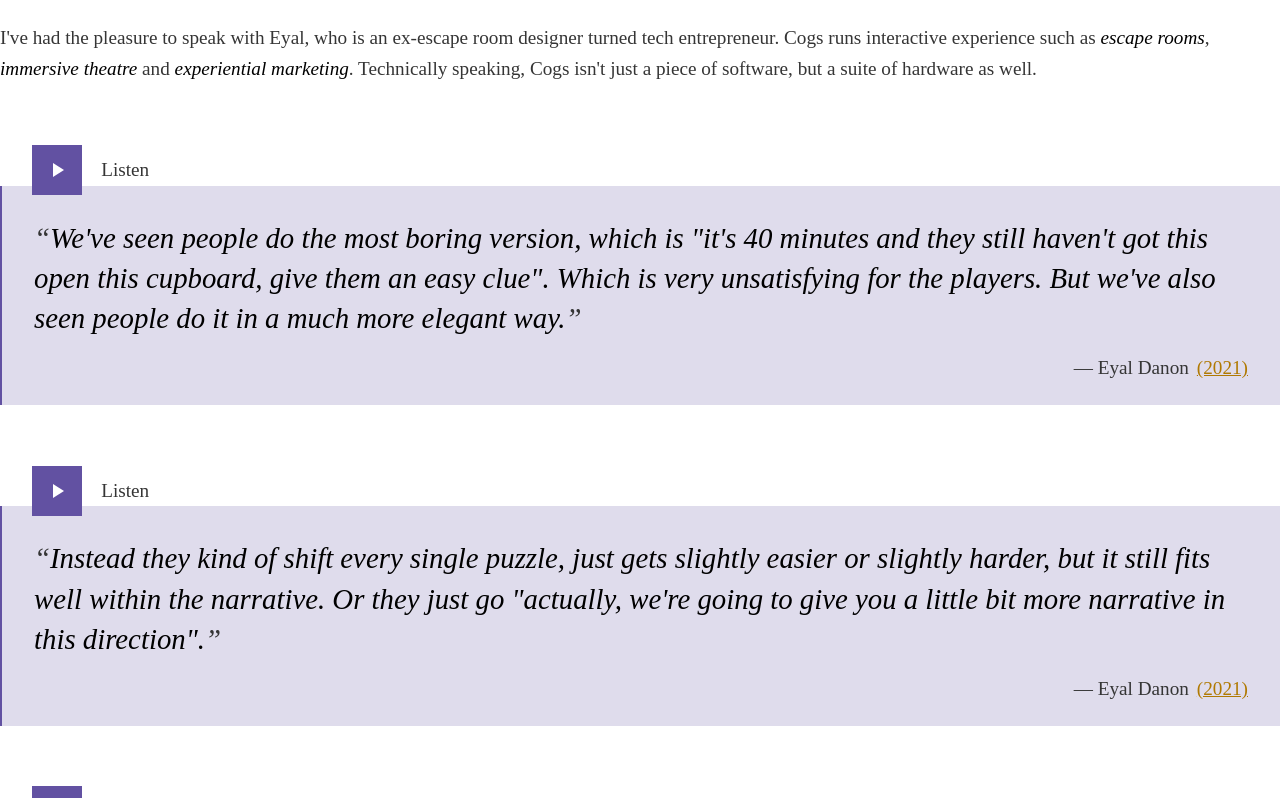
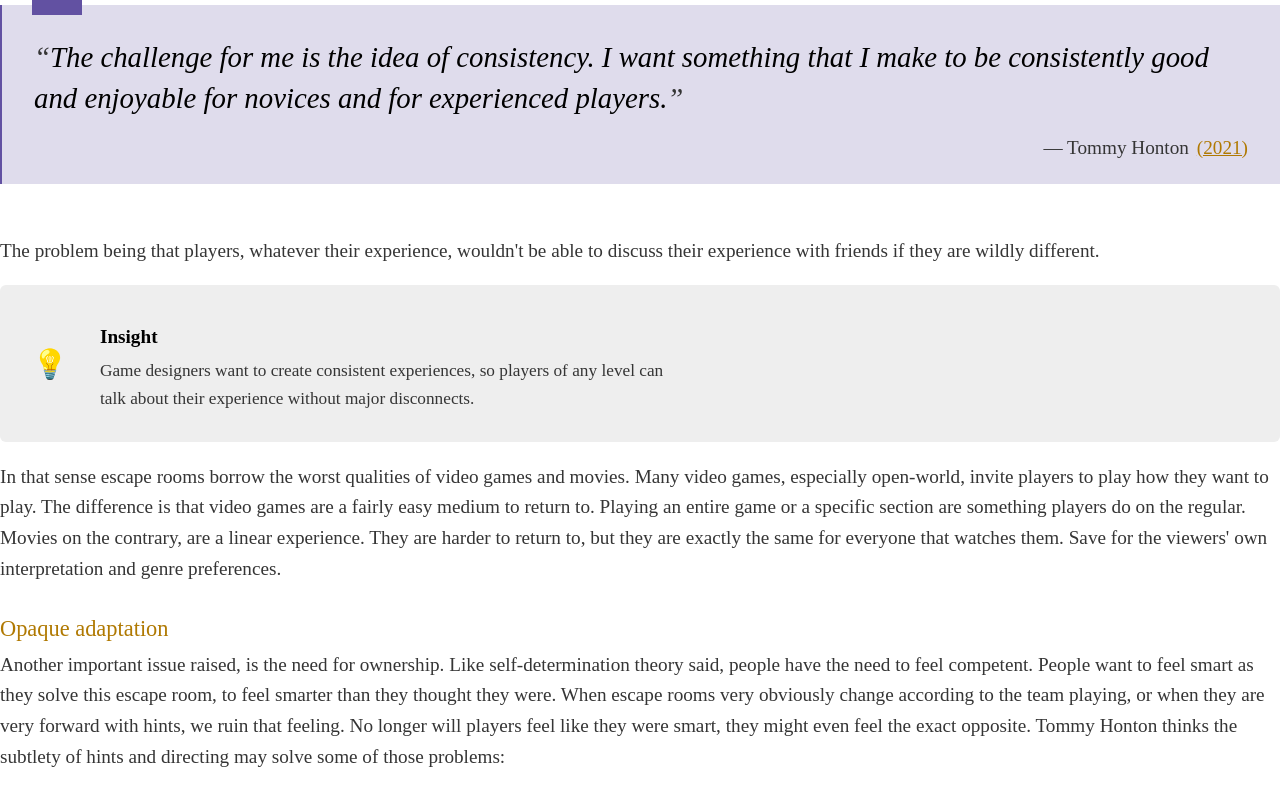
Before and after one commit to nwesthoff/irp-dynamic-difficulty, a Next.js app: page /chapters/findings in a window 1280 px wide. Shown: the part 9222-10020 px from the top of the page. Built offline with nearby package versions, Linux system fonts and the light colour scheme.

Commit message:
✨ Add callout feature

```diff
--- a/components/ChapterBlock.tsx
+++ b/components/ChapterBlock.tsx
@@ -141,14 +141,14 @@ const ChapterBlock = ({ reverse, children, chapter }: Props) => {
           <ChapterSubTitle>{chapter.subtitle}</ChapterSubTitle>
         ) : null}
         <ChapterTitle>
-          <Link href={formatPath(chapter.__resourcePath)}>
+          <Link href={"/" + formatPath(chapter.__resourcePath)}>
             <a>{chapter.title}</a>
           </Link>
         </ChapterTitle>
 
         <ChapterExcerpt>{children}</ChapterExcerpt>
 
-        <ReadChapterButton href={formatPath(chapter.__resourcePath)}>
+        <ReadChapterButton href={"/" + formatPath(chapter.__resourcePath)}>
           Read Chapter
         </ReadChapterButton>
       </ChapterTextContainer>
@@ -157,7 +157,7 @@ const ChapterBlock = ({ reverse, children, chapter }: Props) => {
         <Fragment>
           <Spacer />
           <ChapterImageContainer>
-            <Link href={formatPath(chapter.__resourcePath)}>
+            <Link href={"/" + formatPath(chapter.__resourcePath)}>
               <a>
                 <Image height={400} width={600} src={chapter.image} />
               </a>
--- a/components/Layout.tsx
+++ b/components/Layout.tsx
@@ -3,7 +3,8 @@ import Head from "next/head";
 import { PageWrapper } from "./PageWrapper";
 import Nav from "./Navigation/Nav";
 import styled from "styled-components";
-import ReactTooltip from "react-tooltip";
+import dynamic from "next/dynamic";
+const ReactTooltip = dynamic(() => import("react-tooltip"), { ssr: false });
 
 const StyledFooter = styled.footer`
   margin: 2rem 0;
@@ -79,12 +80,12 @@ const Layout: React.FunctionComponent<Props> = ({
         ) : null}
       </Head>
       <Nav alert={alert} />
+      {children}
       <StyledReactTooltip
         wrapper="span"
         data-multiline="true"
         backgroundColor="#161616"
       />
-      {children}
       <PageWrapper>
         <StyledFooter>
           Made by{" "}
--- /dev/null
+++ b/components/MDXComponents/Callout.tsx
@@ -0,0 +1,52 @@
+import React, { ReactElement, ReactNode } from "react";
+import styled from "styled-components";
+
+const CalloutTitle = styled.h4`
+  font-size: 1em;
+  font-weight: bold;
+  margin-bottom: 0;
+`;
+
+const CalloutEmoji = styled.div`
+  font-size: 1.5em;
+`;
+
+const StyledCallout = styled.div`
+  padding: 0.8rem 2rem;
+  background-color: var(--color-bg-dark);
+  border-radius: var(--border-radius);
+  display: flex;
+  flex-flow: row wrap;
+  justify-content: flex-start;
+  align-items: center;
+  gap: 2rem;
+
+  p {
+    margin-top: 0.4rem;
+    font-size: 0.9em;
+    max-width: 580px;
+    min-width: 240px;
+  }
+`;
+
+interface Props {
+  children: ReactNode;
+  emoji?: string;
+  title?: string;
+}
+
+export default function Callout({
+  children,
+  emoji = "💡",
+  title = "Insight",
+}: Props): ReactElement {
+  return (
+    <StyledCallout>
+      <CalloutEmoji>{emoji}</CalloutEmoji>
+      <div>
+        <CalloutTitle>{title}</CalloutTitle>
+        {children}
+      </div>
+    </StyledCallout>
+  );
+}
--- a/pages/chapters/findings.mdx
+++ b/pages/chapters/findings.mdx
@@ -9,6 +9,7 @@ image: "/img/vault-amulet.jpg"
 import Citation from "@components/Bibliography/Citation";
 import SideBySide from "@components/MDXComponents/SideBySide";
 import PlayQuote from "@components/MDXComponents/PlayQuote";
+import Callout from "@components/MDXComponents/Callout";
 
 ::: section small-width
 
@@ -215,10 +216,48 @@ Now, dynamic difficulty isn't exactly a new idea. There are several examples of
 - Metal Gear Solid 5
   - if you die often you get the option to wear a chicken hat
   - enemies respond to repetitive tactics
-- Resident Evil 4
-  - very opaque dynamic difficulty
 - Uncharted 4
   - The first puzzle is always the easiest, regardless of which location is visited first
+
+### Consistency
+
+Tommy Honton explained he sees the value in dynamic difficulty, but cares about the consistency of his experiences as well. He sees that as the main hurdle to overcome.
+
+<PlayQuote src="/audio/tommy-honton-consistency.mp3" />
+
+> The challenge for me is the idea of consistency. I want something that I make to be consistently good and enjoyable for novices and for experienced players.
+>
+> - Tommy Honton <Citation id="patel_2021_panel" hideAuthor />
+
+The problem being that players, whatever their experience, wouldn't be able to discuss their experience with friends if they are wildly different.
+
+<Callout>
+
+Game designers want to create consistent experiences, so players of any level can talk about their experience without major disconnects.
+
+</Callout>
+
+In that sense escape rooms borrow the worst qualities of video games and movies. Many video games, especially open-world, invite players to play how they want to play. The difference is that video games are a fairly easy medium to return to. Playing an entire game or a specific section are something players do on the regular. Movies on the contrary, are a linear experience. They are harder to return to, but they are exactly the same for everyone that watches them. Save for the viewers' own interpretation and genre preferences.
+
+### Opaque adaptation
+
+Another important issue raised, is the need for ownership. Like self-determination theory said, people have the need to feel competent. People want to feel smart as they solve this escape room, to feel smarter than they thought they were. When escape rooms very obviously change according to the team playing, or when they are very forward with hints, we ruin that feeling. No longer will players feel like they were smart, they might even feel the exact opposite. Tommy Honton thinks the subtlety of hints and directing may solve some of those problems:
+
+<PlayQuote src="/audio/tommy-light-feedback.mp3" />
+
+> [B]eing able to, you know, solve some of those problems with the idea that a light glows and I look over, and I noticed the light and I don't connect the fact that I'm being hinted at.
+>
+> - Tommy Honton <Citation id="patel_2021_panel" hideAuthor />
+
+Resident Evil 4 has hidden its adaptive nature incredibly well too, says Mark Brown <Citation id="" />. He adds the quality to hide this from players has another major benefit. When systems like these are unnoticeable players can't trick it. If players are aware that difficulty adapts to their performance, they might use it to cheat the game by making mistakes first, and picking up later. These ideas boil down to a single requirement.
+
+<Callout>
+
+Adaptive difficulty, including changes to game flow and being hinted at, should be imperceptible.
+
+</Callout>
+
+Eyal Danon believes the way we control escape rooms with software plays a big part in resolving these issues.
 
 ### Escape Room Software
 
```
Also changed, not shown: 2 other files (tests, documents, lock files or other folders).
